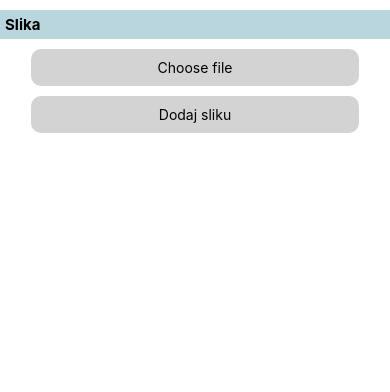
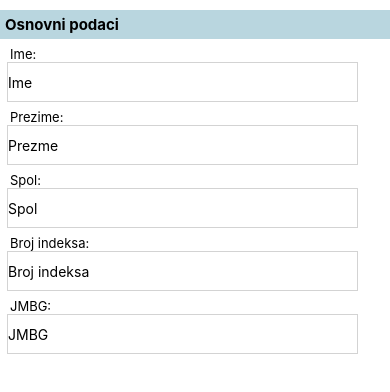
Before and after one commit to si-2019/SI-India-November-2019, a React Native app in the folder MobilnaAplikacija/: screen / in a window 390 px wide. Shown: the top 392 px of the page. Built offline with nearby package versions, Linux system fonts and the light colour scheme.

Commit message:
Dodana komponenta sa onsovnim podacima studenta u fajl PodaciOStudentu (unutar foldera Komponente)

```diff
--- a/MobilnaAplikacija/App.js
+++ b/MobilnaAplikacija/App.js
@@ -1,11 +1,11 @@
 import React from 'react';
 import { StyleSheet, Text, View } from 'react-native';
-import Slika from './Komponente/Slika'
+import Pod from './Komponente/PodaciOStudentu'
 
 export default class App extends React.Component {
   render() {
     return (
-      <Slika />
+      <Pod />
     );
   }
 }
--- /dev/null
+++ b/MobilnaAplikacija/Komponente/PodaciOStudentu.js
@@ -0,0 +1,84 @@
+import React, { Component } from 'react'
+import { ScrollView, View, Text, Button, TouchableOpacity, StyleSheet, TextInput } from 'react-native'
+
+
+class PodaciOStudentu extends Component  {
+
+render() {
+return (
+<ScrollView>
+    <View>
+        <Text style = {styles.podnaslov}>
+        Osnovni podaci
+        </Text>
+        <Text style = {styles.tekst1}>
+        Ime:
+        </Text>
+        <TextInput style = {styles.input}
+        placeholder = "Ime"/>
+        <Text style = {styles.tekst1}>
+        Prezime:
+        </Text>
+        <TextInput style = {styles.input}
+        placeholder = "Prezme"/>
+        <Text style = {styles.tekst1}>
+        Spol:
+        </Text>
+        <TextInput style = {styles.input}
+        placeholder = "Spol"/>
+        <Text style = {styles.tekst1}>
+        Broj indeksa:
+        </Text>
+        <TextInput style = {styles.input}
+        placeholder = "Broj indeksa"/>
+        <Text style = {styles.tekst1}>
+        JMBG:
+        </Text>
+        <TextInput style = {styles.input}
+        placeholder = "JMBG"/>
+    </View>
+
+ </ScrollView>
+);
+}
+}
+export default PodaciOStudentu;
+
+const styles = StyleSheet.create({
+    container: {
+    flex: 1,
+    flexDirection: 'row'
+    },
+    button: {
+    backgroundColor: 'lightgrey',
+    alignItems: 'center',
+    justifyContent: 'center',
+    borderRadius: 10,
+    padding: 12,
+    marginTop: 10,
+    marginLeft: '18%',
+    marginRight: '18%',
+    marginBottom: 20
+    },
+    podnaslov: {
+    backgroundColor: '#B9D6DF',
+    color: 'black',
+    padding: 5,
+    fontSize: 15,
+    fontWeight: 'bold',
+    marginTop: 10,
+    },
+    input: {
+    marginLeft: 7,
+    height: 40,
+    borderWidth: 1,
+    width: '90%',
+    borderColor: 'lightgrey'
+    },
+    tekst1: {
+    color: 'black',
+    fontSize: 13,
+    marginTop: 7,
+    marginLeft: 10
+    }
+   })
```
